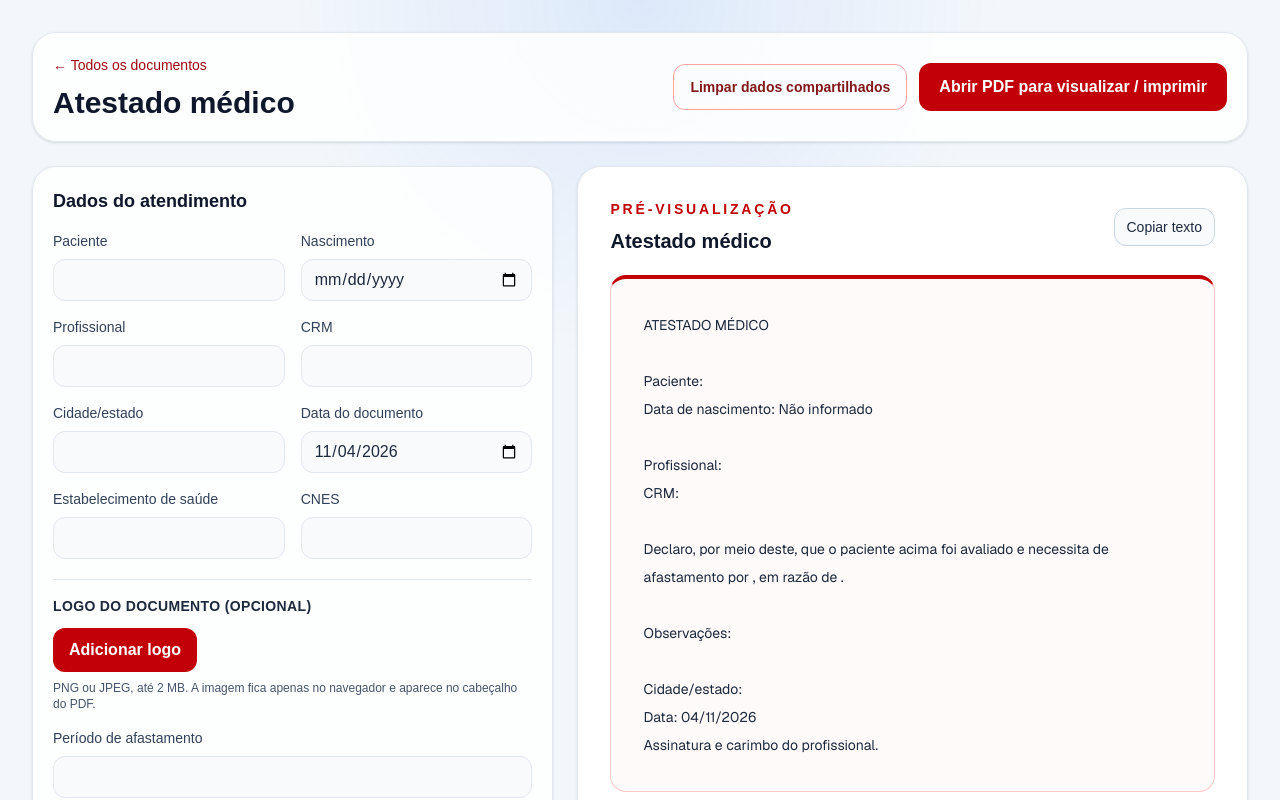
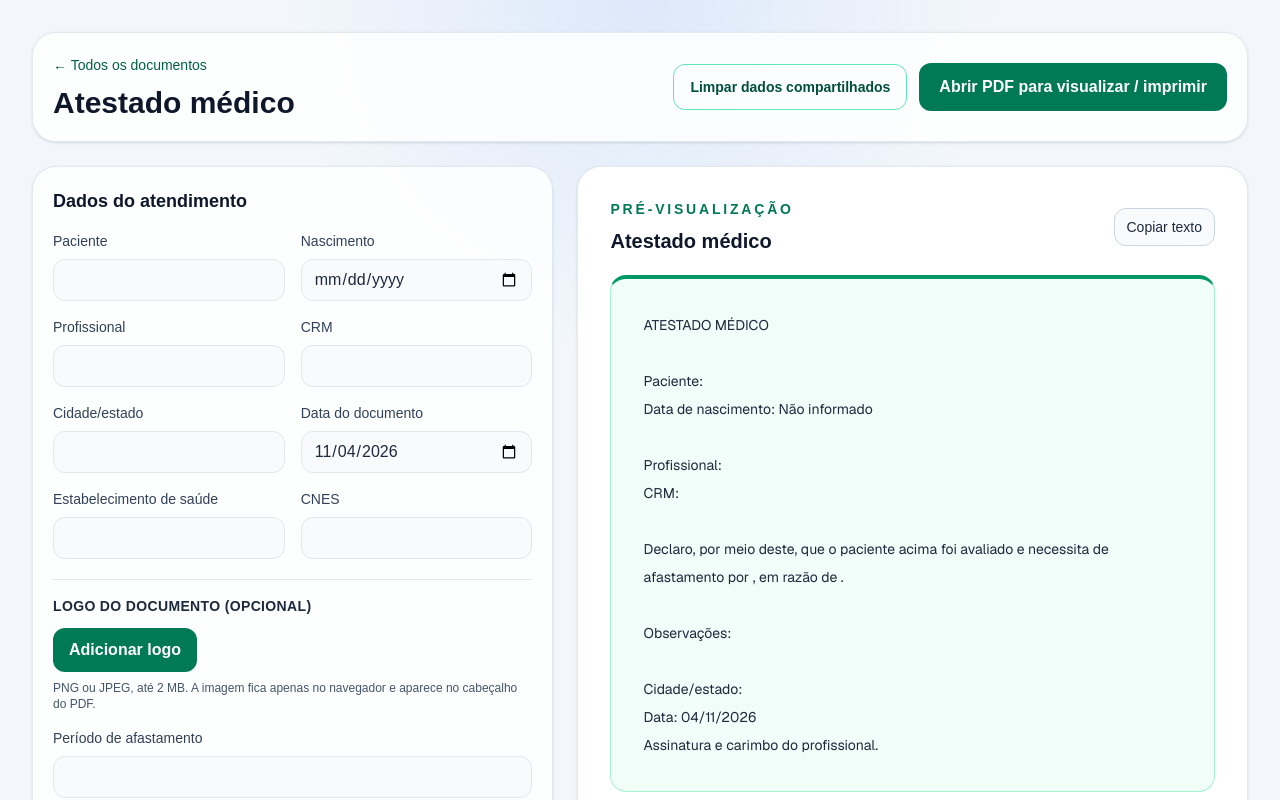
Before and after one commit to ricabarroso/DOMEULOP, a Next.js app: page /atestado in a window 1280 px wide. Shown: the top 800 px of the page. Built offline with nearby package versions, Linux system fonts and the light colour scheme.

Commit message:
Aplica tema verde-claro aos documentos

```diff
--- a/components/document-editor.tsx
+++ b/components/document-editor.tsx
@@ -165,6 +165,7 @@ function isCnesLookup(value: unknown): value is CnesLookup {
 }
 
 export default function DocumentEditor({ documentType }: { documentType: DocumentType }) {
+  const isApac = documentType === "apac";
   const {
     sharedData,
     professionals,
@@ -554,19 +555,34 @@ export default function DocumentEditor({ documentType }: { documentType: Documen
         </datalist>
         <header id="editor-toolbar" className="flex flex-wrap items-center justify-between gap-4 rounded-3xl border border-slate-200 bg-white/85 p-5 shadow-sm">
           <div>
-            <Link href="/" className="text-sm font-medium text-red-800 hover:underline">
+            <Link
+              href="/"
+              className={`text-sm font-medium ${isApac ? "text-red-800" : "text-emerald-800"} hover:underline`}
+            >
               ← Todos os documentos
             </Link>
             <h1 className="mt-2 text-2xl font-bold md:text-3xl">{documentTitles[documentType]}</h1>
           </div>
           <div className="flex flex-wrap items-center gap-3">
-            <button type="button" onClick={clearSharedData} className="rounded-xl border border-red-300 px-4 py-3 text-sm font-semibold text-red-900 hover:bg-red-50">
+            <button
+              type="button"
+              onClick={clearSharedData}
+              className={`rounded-xl border px-4 py-3 text-sm font-semibold ${
+                isApac
+                  ? "border-red-300 text-red-900 hover:bg-red-50"
+                  : "border-emerald-300 text-emerald-900 hover:bg-emerald-50"
+              }`}
+            >
               Limpar dados compartilhados
             </button>
             <button
               type="button"
               onClick={handleOpenPdf}
-              className="rounded-xl bg-red-700 px-5 py-3 font-semibold text-white transition hover:bg-red-800 focus-visible:outline-2 focus-visible:outline-offset-2 focus-visible:outline-red-600"
+              className={`rounded-xl px-5 py-3 font-semibold text-white transition focus-visible:outline-2 focus-visible:outline-offset-2 ${
+                isApac
+                  ? "bg-red-700 hover:bg-red-800 focus-visible:outline-red-600"
+                  : "bg-emerald-700 hover:bg-emerald-800 focus-visible:outline-emerald-600"
+              }`}
             >
               Abrir PDF para visualizar / imprimir
             </button>
@@ -597,14 +613,14 @@ export default function DocumentEditor({ documentType }: { documentType: Documen
                 <>
                   <h2 className="text-lg font-semibold">Dados do atendimento</h2>
                   <div className="mt-4 grid gap-4 md:grid-cols-2">
-                    <Field label="Paciente" value={form.paciente} onChange={(value) => updateDocumentField("paciente", value)} />
-                    <Field label="Nascimento" type="date" value={form.nascimento} onChange={(value) => updateDocumentField("nascimento", value)} />
-                    <Field label="Profissional" value={form.profissional} list="professional-suggestions" onChange={handleProfessionalNameChange} />
-                    <Field label="CRM" value={form.crm} onChange={(value) => updateDocumentField("crm", value)} />
-                    <Field label="Cidade/estado" value={form.cidadeEstado} onChange={(value) => setForm((prev) => ({ ...prev, cidadeEstado: value }))} />
-                    <Field label="Data do documento" type="date" value={form.dataDocumento || currentDate} onChange={(value) => setForm((prev) => ({ ...prev, dataDocumento: value }))} />
-                    <Field label="Estabelecimento de saúde" value={form.nomeEstabelecimento} list="institution-suggestions" onChange={handleInstitutionNameChange} />
-                    <Field label="CNES" value={form.cnes} onChange={handleCnesChange} />
+                    <Field label="Paciente" value={form.paciente} onChange={(value) => updateDocumentField("paciente", value)} accent="green" />
+                    <Field label="Nascimento" type="date" value={form.nascimento} onChange={(value) => updateDocumentField("nascimento", value)} accent="green" />
+                    <Field label="Profissional" value={form.profissional} list="professional-suggestions" onChange={handleProfessionalNameChange} accent="green" />
+                    <Field label="CRM" value={form.crm} onChange={(value) => updateDocumentField("crm", value)} accent="green" />
+                    <Field label="Cidade/estado" value={form.cidadeEstado} onChange={(value) => setForm((prev) => ({ ...prev, cidadeEstado: value }))} accent="green" />
+                    <Field label="Data do documento" type="date" value={form.dataDocumento || currentDate} onChange={(value) => setForm((prev) => ({ ...prev, dataDocumento: value }))} accent="green" />
+                    <Field label="Estabelecimento de saúde" value={form.nomeEstabelecimento} list="institution-suggestions" onChange={handleInstitutionNameChange} accent="green" />
+                    <Field label="CNES" value={form.cnes} onChange={handleCnesChange} accent="green" />
                   </div>
                 </>
               )}
@@ -644,7 +660,7 @@ export default function DocumentEditor({ documentType }: { documentType: Documen
                 <div className="mt-5 space-y-4">
                   <FormSection title="Logo do documento (opcional)">
                     <div className="flex flex-wrap items-center gap-4">
-                      <label className="inline-flex cursor-pointer items-center rounded-xl bg-red-700 px-4 py-2.5 font-semibold text-white transition hover:bg-red-800 focus-within:outline-2 focus-within:outline-offset-2 focus-within:outline-red-600">
+                      <label className="inline-flex cursor-pointer items-center rounded-xl bg-emerald-700 px-4 py-2.5 font-semibold text-white transition hover:bg-emerald-800 focus-within:outline-2 focus-within:outline-offset-2 focus-within:outline-emerald-600">
                         Adicionar logo
                       <input
                         type="file"
@@ -664,7 +680,7 @@ export default function DocumentEditor({ documentType }: { documentType: Documen
                           <button
                             type="button"
                             onClick={() => setLogo(null)}
-                            className="rounded-lg border border-red-200 px-3 py-2 text-sm font-medium text-red-700 hover:bg-red-50"
+                            className="rounded-lg border border-emerald-200 px-3 py-2 text-sm font-medium text-emerald-700 hover:bg-emerald-50"
                           >
                             Remover logo
                           </button>
@@ -685,7 +701,7 @@ export default function DocumentEditor({ documentType }: { documentType: Documen
                               ...previous,
                               prescriptionType: event.target.value === "compounded" ? "compounded" : "standard",
                             }))}
-                            className="w-full rounded-xl border border-slate-200 bg-slate-50 px-3 py-2 text-base outline-none focus:border-red-500 focus:ring-2 focus:ring-red-200"
+                            className="w-full rounded-xl border border-slate-200 bg-slate-50 px-3 py-2 text-base outline-none focus:border-emerald-500 focus:ring-2 focus:ring-emerald-200"
                           >
                             <option value="standard">Medicamentos com campos estruturados</option>
                             <option value="compounded">Medicamento manipulado — texto livre</option>
@@ -697,6 +713,7 @@ export default function DocumentEditor({ documentType }: { documentType: Documen
                             value={form.compoundingText}
                             onChange={(value) => setForm((previous) => ({ ...previous, compoundingText: value }))}
                             multiline
+                            accent="green"
                           />
                         ) : (
                           <>
@@ -711,7 +728,7 @@ export default function DocumentEditor({ documentType }: { documentType: Documen
                                     ...prev,
                                     medicamentos: prev.medicamentos.filter((_, itemIndex) => itemIndex !== index),
                                   }))}
-                                  className="rounded-lg border border-red-200 px-3 py-2 text-sm font-medium text-red-700 hover:bg-red-50"
+                                  className="rounded-lg border border-emerald-200 px-3 py-2 text-sm font-medium text-emerald-700 hover:bg-emerald-50"
                                   aria-label={`Remover medicamento ${index + 1}`}
                                 >
                                   Remover
@@ -728,6 +745,7 @@ export default function DocumentEditor({ documentType }: { documentType: Documen
                                     itemIndex === index ? { ...item, nome: value } : item,
                                   ),
                                 }))}
+                                accent="green"
                               />
                               <Field
                                 label="Apresentação / concentração (ex.: 500 mg)"
@@ -738,6 +756,7 @@ export default function DocumentEditor({ documentType }: { documentType: Documen
                                     itemIndex === index ? { ...item, apresentacao: value } : item,
                                   ),
                                 }))}
+                                accent="green"
                               />
                               <Field
                                 label="Posologia e modo de usar"
@@ -749,6 +768,7 @@ export default function DocumentEditor({ documentType }: { documentType: Documen
                                   ),
                                 }))}
                                 multiline
+                                accent="green"
                               />
                               <Field
                                 label="Quantidade a dispensar (ex.: 1 caixa)"
@@ -759,6 +779,7 @@ export default function DocumentEditor({ documentType }: { documentType: Documen
                                     itemIndex === index ? { ...item, quantidade: value } : item,
                                   ),
                                 }))}
+                                accent="green"
                               />
                             </div>
                           </fieldset>
@@ -769,7 +790,7 @@ export default function DocumentEditor({ documentType }: { documentType: Documen
                               ...prev,
                               medicamentos: [...prev.medicamentos, { nome: "", apresentacao: "", posologia: "", quantidade: "" }],
                             }))}
-                            className="rounded-xl border border-red-700 px-4 py-2 text-sm font-semibold text-red-800 transition hover:bg-red-50"
+                            className="rounded-xl border border-emerald-700 px-4 py-2 text-sm font-semibold text-emerald-800 transition hover:bg-emerald-50"
                           >
                             + Adicionar medicamento
                           </button>
@@ -791,17 +812,17 @@ export default function DocumentEditor({ documentType }: { documentType: Documen
                   )}
                   {documentType === "atestado" && (
                     <>
-                      <Field label="Período de afastamento" value={form.periodo} onChange={(value) => setForm((prev) => ({ ...prev, periodo: value }))} />
-                      <Field label="Motivo / justificativa" value={form.motivo} onChange={(value) => setForm((prev) => ({ ...prev, motivo: value }))} multiline />
+                      <Field label="Período de afastamento" value={form.periodo} onChange={(value) => setForm((prev) => ({ ...prev, periodo: value }))} accent="green" />
+                      <Field label="Motivo / justificativa" value={form.motivo} onChange={(value) => setForm((prev) => ({ ...prev, motivo: value }))} multiline accent="green" />
                     </>
                   )}
                   {documentType === "exame" && (
                     <>
-                      <Field label="Motivo da solicitação" value={form.motivo} onChange={(value) => setForm((prev) => ({ ...prev, motivo: value }))} multiline />
-                      <Field label="Exames solicitados" value={form.exames} onChange={(value) => setForm((prev) => ({ ...prev, exames: value }))} multiline />
+                      <Field label="Motivo da solicitação" value={form.motivo} onChange={(value) => setForm((prev) => ({ ...prev, motivo: value }))} multiline accent="green" />
+                      <Field label="Exames solicitados" value={form.exames} onChange={(value) => setForm((prev) => ({ ...prev, exames: value }))} multiline accent="green" />
                     </>
                   )}
-                  <Field label="Observações" value={form.observacoes} onChange={(value) => setForm((prev) => ({ ...prev, observacoes: value }))} multiline />
+                  <Field label="Observações" value={form.observacoes} onChange={(value) => setForm((prev) => ({ ...prev, observacoes: value }))} multiline accent="green" />
                 </div>
               )}
             </div>
@@ -814,7 +835,7 @@ export default function DocumentEditor({ documentType }: { documentType: Documen
           >
             <div className="flex flex-wrap items-center justify-between gap-4">
               <div>
-                <p className="text-sm font-semibold uppercase tracking-[0.2em] text-red-700">Pré-visualização</p>
+                <p className={`text-sm font-semibold uppercase tracking-[0.2em] ${isApac ? "text-red-700" : "text-emerald-700"}`}>Pré-visualização</p>
                 <h2 id="document-preview-title" className="mt-2 text-xl font-semibold">
                   {documentTitles[documentType]}
                 </h2>
@@ -832,7 +853,7 @@ export default function DocumentEditor({ documentType }: { documentType: Documen
             {documentType === "apac" ? (
               <ApacPreview form={form} currentDate={currentDate} />
             ) : (
-              <div className="document-content mt-5 rounded-2xl border border-red-200 border-t-4 border-t-red-700 bg-red-50/40 p-5 text-sm leading-7 text-slate-800 md:p-8">
+              <div className="document-content mt-5 rounded-2xl border border-emerald-200 border-t-4 border-t-emerald-600 bg-emerald-50/70 p-5 text-sm leading-7 text-slate-800 md:p-8">
                 {logo && (
                   // eslint-disable-next-line @next/next/no-img-element
                   <img src={logo.dataUrl} alt="Logo" className="mb-4 ml-auto h-16 max-w-48 object-contain" />
@@ -864,6 +885,7 @@ function Field({
   type = "text",
   multiline = false,
   list,
+  accent = "red",
 }: {
   label: string;
   value: string;
@@ -871,7 +893,11 @@ function Field({
   type?: string;
   multiline?: boolean;
   list?: string;
+  accent?: "red" | "green";
 }) {
+  const focusClasses = accent === "green"
+    ? "focus:border-emerald-500 focus:ring-2 focus:ring-emerald-200"
+    : "focus:border-red-500 focus:ring-2 focus:ring-red-200";
   return (
     <label className="block text-sm font-medium text-slate-700">
       <span className="mb-2 block">{label}</span>
@@ -880,7 +906,7 @@ function Field({
           value={value}
           onChange={(event) => onChange(event.target.value)}
           rows={4}
-          className="w-full rounded-xl border border-slate-200 bg-slate-50 px-3 py-2 text-base text-slate-800 outline-none transition focus:border-red-500 focus:ring-2 focus:ring-red-200"
+          className={`w-full rounded-xl border border-slate-200 bg-slate-50 px-3 py-2 text-base text-slate-800 outline-none transition ${focusClasses}`}
         />
       ) : (
         <input
@@ -888,7 +914,7 @@ function Field({
           value={value}
           list={list}
           onChange={(event) => onChange(event.target.value)}
-          className="w-full rounded-xl border border-slate-200 bg-slate-50 px-3 py-2 text-base text-slate-800 outline-none transition focus:border-red-500 focus:ring-2 focus:ring-red-200"
+          className={`w-full rounded-xl border border-slate-200 bg-slate-50 px-3 py-2 text-base text-slate-800 outline-none transition ${focusClasses}`}
         />
       )}
     </label>
```
